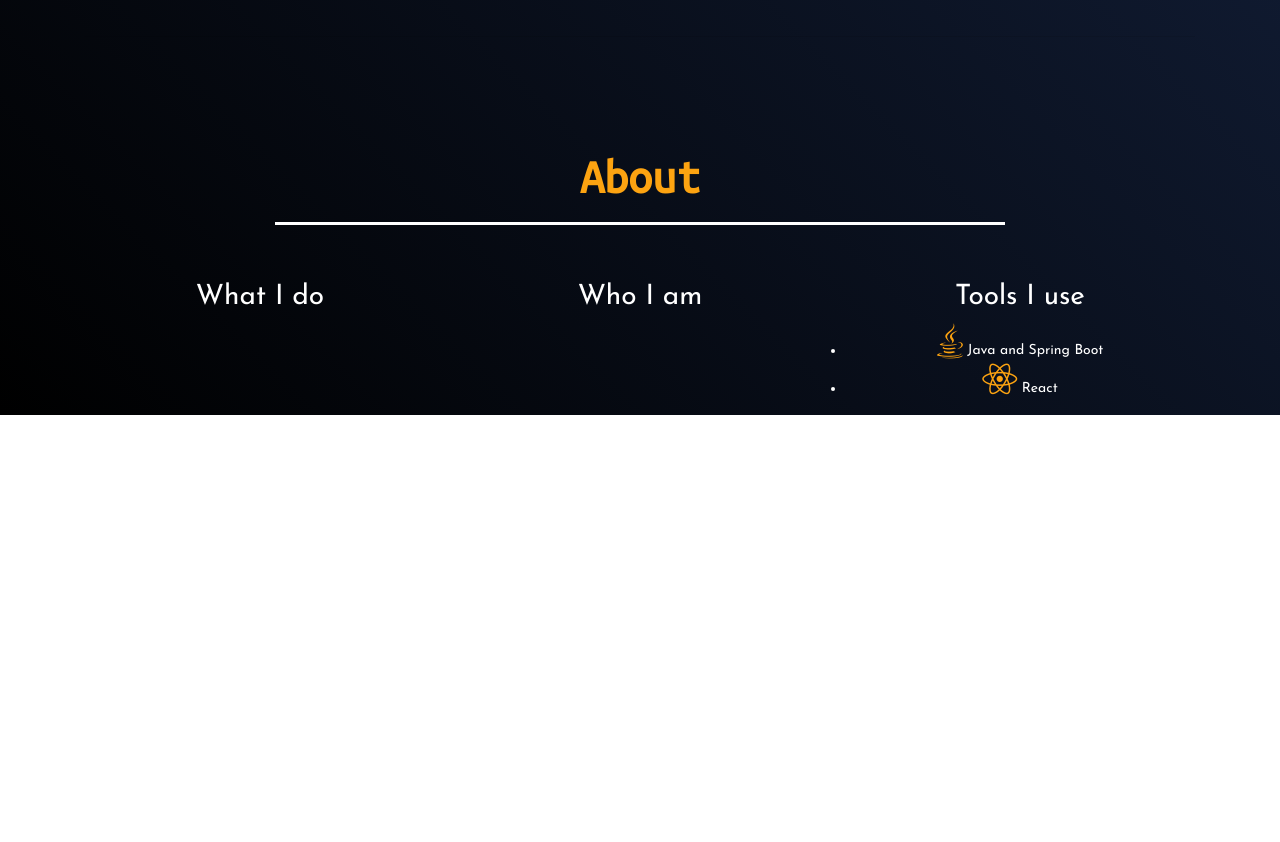
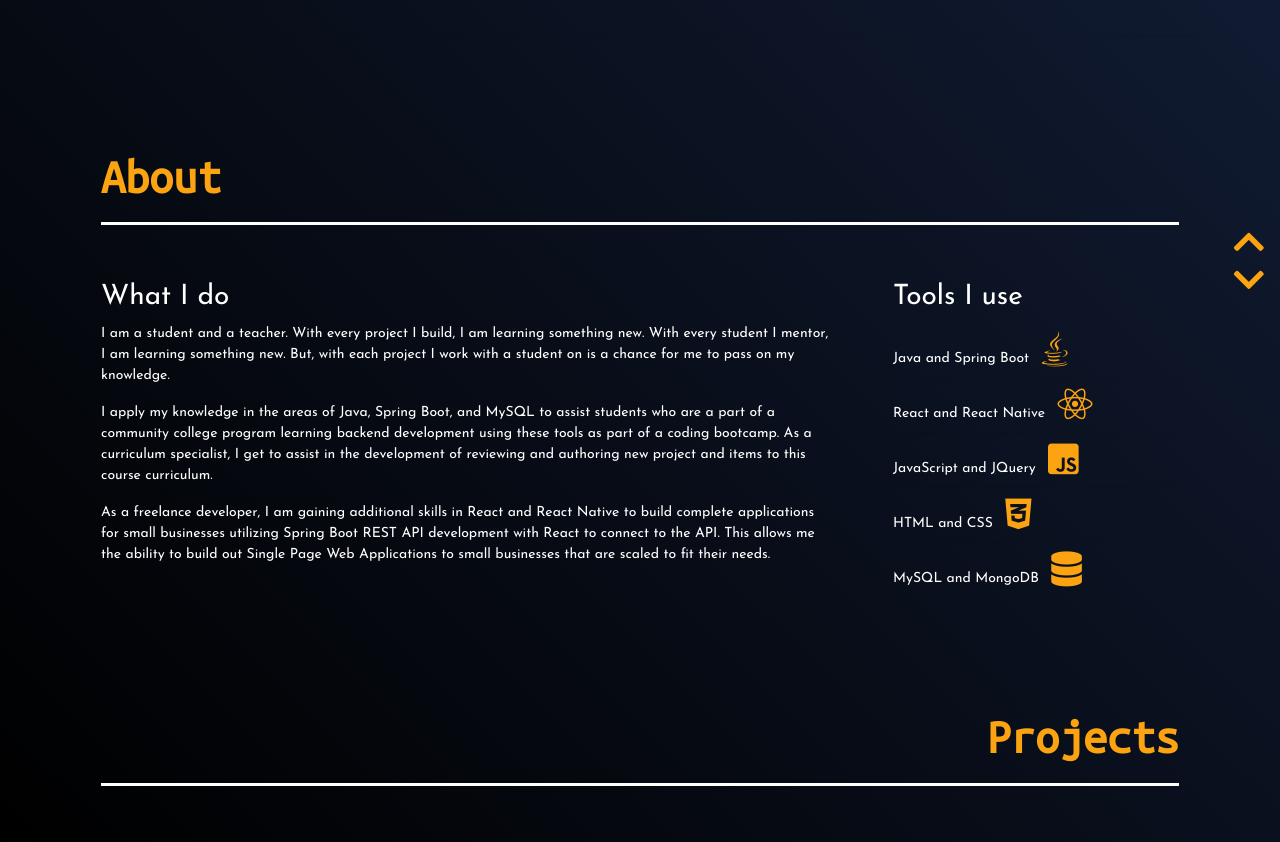
Before and after one commit to jeff1haupt/personal-portfolio, a website: page index.html in a window 1280 px wide. Shown: the part 500-1342 px from the top of the page. Before the commit the page ends 915 px from the top, so only its background shows below. Drawn offline with nearby package versions, Linux system fonts and the light colour scheme.

Commit message:
continued adding content

```diff
--- a/css/styles.css
+++ b/css/styles.css
@@ -105,3 +105,9 @@ h2.sectionHeading {
     -webkit-transform: scaleY(1);
     transform: scaleY(1);
   }
+
+  .list-group-item {
+      background-color: inherit;
+      margin: 0;
+      padding: 0;
+  }
--- a/index.html
+++ b/index.html
@@ -9,6 +9,7 @@
     <link rel="stylesheet" href="node_modules/@fortawesome/fontawesome-free/css/all.min.css">
     <link rel="stylesheet" href="https://fonts.googleapis.com/css?family=Ubuntu+Mono|Josefin+Sans" />
     <link rel="stylesheet" href="node_modules/hover.css/css/hover.css">
+    <link rel="stylesheet" href="node_modules/animate.css/animate.min.css">
     <link rel="stylesheet" href="css/styles.css">
     <title>Jeff Haupt - Full-stack Developer</title>
 </head>
@@ -50,25 +51,45 @@
                 <h4 class="sub-heading">also, known as the guy who makes the buttons on web pages do something after they are clicked...</h4>
             </div>
         </div><!-- end of row 1 -->
+        <div class="row fixed-bottom">
+            <div class="col text-right mr-3">
+                <i class="fas fa-chevron-up"></i><br>
+                <i class="fas fa-chevron-down"></i>
+            </div>
+        </div>
         <hr />
         <div class="row mt-5"><!-- begin row 2 -->
-            <div class="col-sm-8 mx-auto text-center my-5">
+            <div class="col mx-3 text-left my-5">
                 <h2 class="sectionHeading py-3"> About </h2>
             </div>
         </div>
         <div class="row">
-            <div class="col-sm-4 text-center text-white">
+            <div class="col-sm-8 text-left text-white mx-3">
                 <h3>What I do</h3>
+                <p>I am a student and a teacher. With every project I build, I am learning something new.
+                    With every student I mentor, I am learning something new. But, with each project I work with a student on is a chance for me to pass on my knowledge.
+                </p>
+                <p>
+                    I apply my knowledge in the areas of Java, Spring Boot, and MySQL to assist students who are a part of a community college program learning backend development using these tools as part of a coding bootcamp. As a curriculum specialist, I get to assist in the development of reviewing and authoring new project and items to this course curriculum.
+                </p>
+                <p>
+                    As a freelance developer, I am gaining additional skills in React and React Native to build complete applications for small businesses utilizing Spring Boot REST API development with React to connect to the API.  This allows me the ability to build out Single Page Web Applications to small businesses that are scaled to fit their needs.
+                </p>
             </div>
-            <div class="col-sm-4 text-center text-white">
-                <h3>Who I am</h3>
+            <div class="col text-left text-white mx-3">
+                <h3>Tools I use</h3>
+                <ul class="list-group list-group-flush">
+                    <li class="list-group-item py-2"> Java and Spring Boot <i class="fab fa-java pl-2"> </i> </li>
+                    <li class="list-group-item py-2"> React and React Native <i class="fab fa-react pl-2"></i> </li>
+                    <li class="list-group-item py-2"> JavaScript and JQuery <i class="fab fa-js-square pl-2"></i> </li>
+                    <li class="list-group-item py-2">  HTML and CSS <i class="fab fa-css3-alt pl-2"></i></li>
+                    <li class="list-group-item py-2">  MySQL and MongoDB <i class="fas fa-database pl-2"></i></li>
+                </ul>
             </div>
-            <div class="col-sm-4 text-center text-white">
-                <h3>Tools I use</h3>
-                <ul>
-                    <li><i class="fab fa-java"></i> Java and Spring Boot </li>
-                    <li><i class="fab fa-react"></i> React </li>
-                </ul>
+        </div><!-- end Row 3-->
+        <div class="row mt-5"><!-- begin row 4 -->
+            <div class="col mx-3 text-right my-5">
+                <h2 class="sectionHeading py-3"> Projects </h2>
             </div>
         </div>
     </div><!-- end main bootstrap container -->
```
